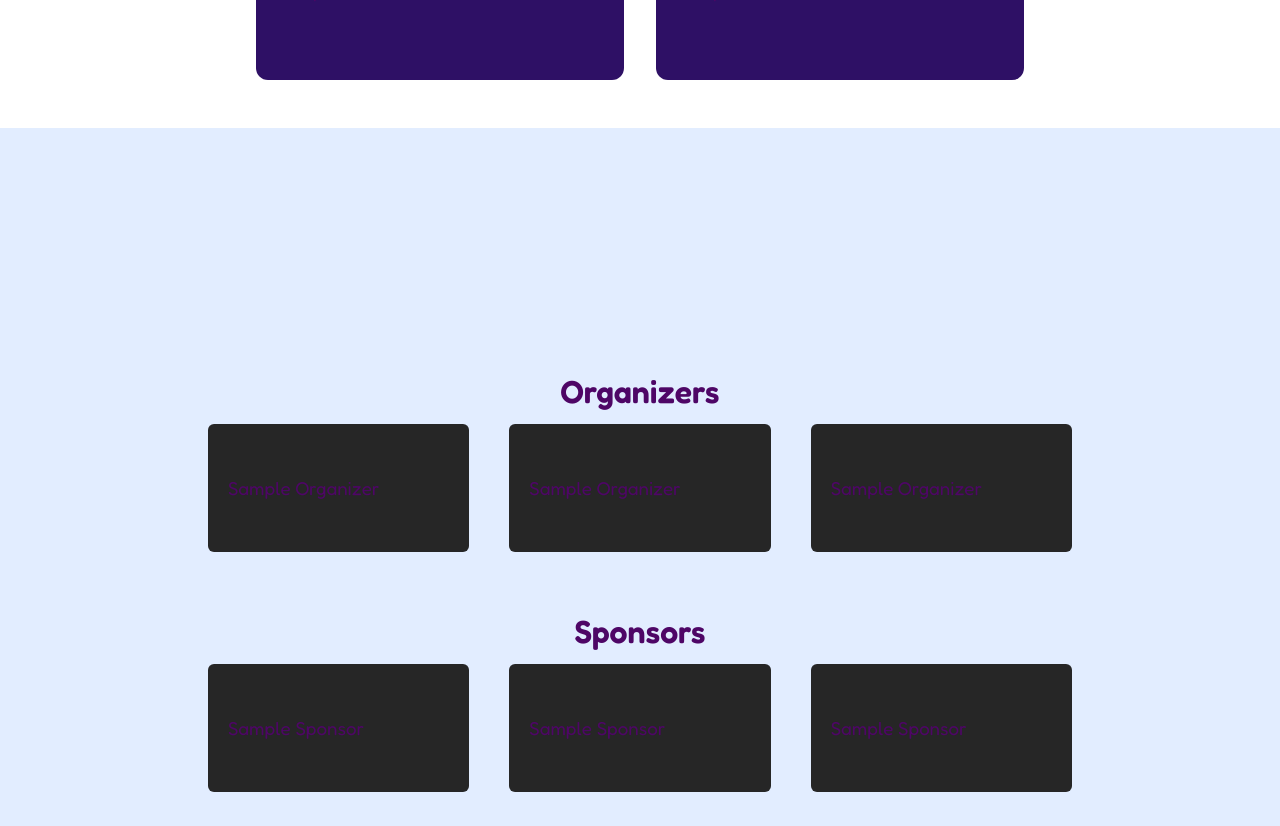
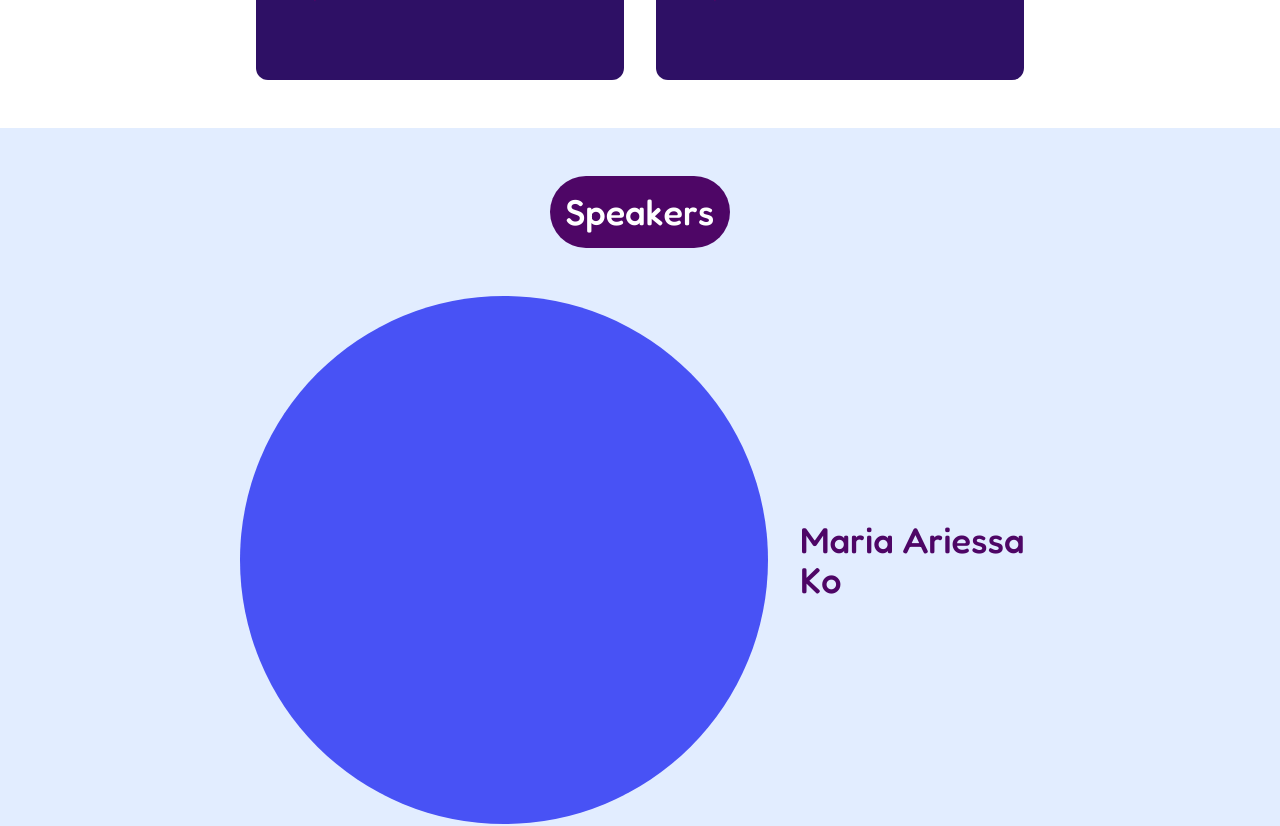
Before and after one commit to JoseArron/central-launch, a Next.js app: page / in a window 1280 px wide. Shown: the part 2000-2826 px from the top of the page. Built offline with nearby package versions, Linux system fonts and the light colour scheme.

Commit message:
[Add] Add speakers layout

```diff
--- /dev/null
+++ b/src/components/Speaker.tsx
@@ -0,0 +1,21 @@
+import React from "react";
+import WavyText from "./WavyText";
+
+interface SpeakerProps {
+  imgSrc: string;
+  name: string;
+  reverse?: boolean;
+}
+
+const Speaker = ({ imgSrc, name, reverse = true }: SpeakerProps) => {
+  return (
+    <div
+      className={`flex ${reverse ? "flex-row-reverse" : "flex-row"} w-full h-fit gap-8 min-h-40 items-center`}
+    >
+      <div className="bg-blue rounded-full w-24 h-24 sm:w-48 sm:h-48 md:w-64 md:h-64 lg:w-[34rem] lg:h-[33rem] aspect-square"></div>
+      <WavyText text={name} className="text-3xl lg:text-4xl  text-pretty" />
+    </div>
+  );
+};
+
+export default Speaker;
--- a/src/components/sections/Speakers.tsx
+++ b/src/components/sections/Speakers.tsx
@@ -1,8 +1,40 @@
+import Speaker from "../Speaker";
+import WavyText from "../WavyText";
+
+const speakers = [
+  {
+    imgSrc: "/assets/cpugad-logo.svg",
+    name: "Maria Ariessa Ko",
+  },
+  {
+    imgSrc: "/assets/cpugad-logo.svg",
+    name: "Albion Tanong",
+  },
+  {
+    imgSrc: "/assets/cpugad-logo.svg",
+    name: "Halowfall Staff",
+  },
+];
+
 export default function Speakers() {
   return (
     <div
       id="speakers"
-      className="flex flex-col items-center justify-center py-12 px-4 md:px-12 lg:px-24 xl:px-36"
-    ></div>
+      className="bg-sky flex flex-col items-center justify-center py-12 px-12 md:px-28 lg:px-52 xl:px-60  gap-6"
+    >
+      <WavyText
+        text={"Speakers"}
+        className="text-white text-4xl font-medium bg-foreground p-4 rounded-full"
+      />
+      <div className="flex flex-col gap-2.5"></div>
+      {speakers.map(({ imgSrc, name }, index) => (
+        <Speaker
+          key={index}
+          imgSrc={imgSrc}
+          name={name}
+          reverse={(index + 1) % 2 === 0}
+        />
+      ))}
+    </div>
   );
 }
```
